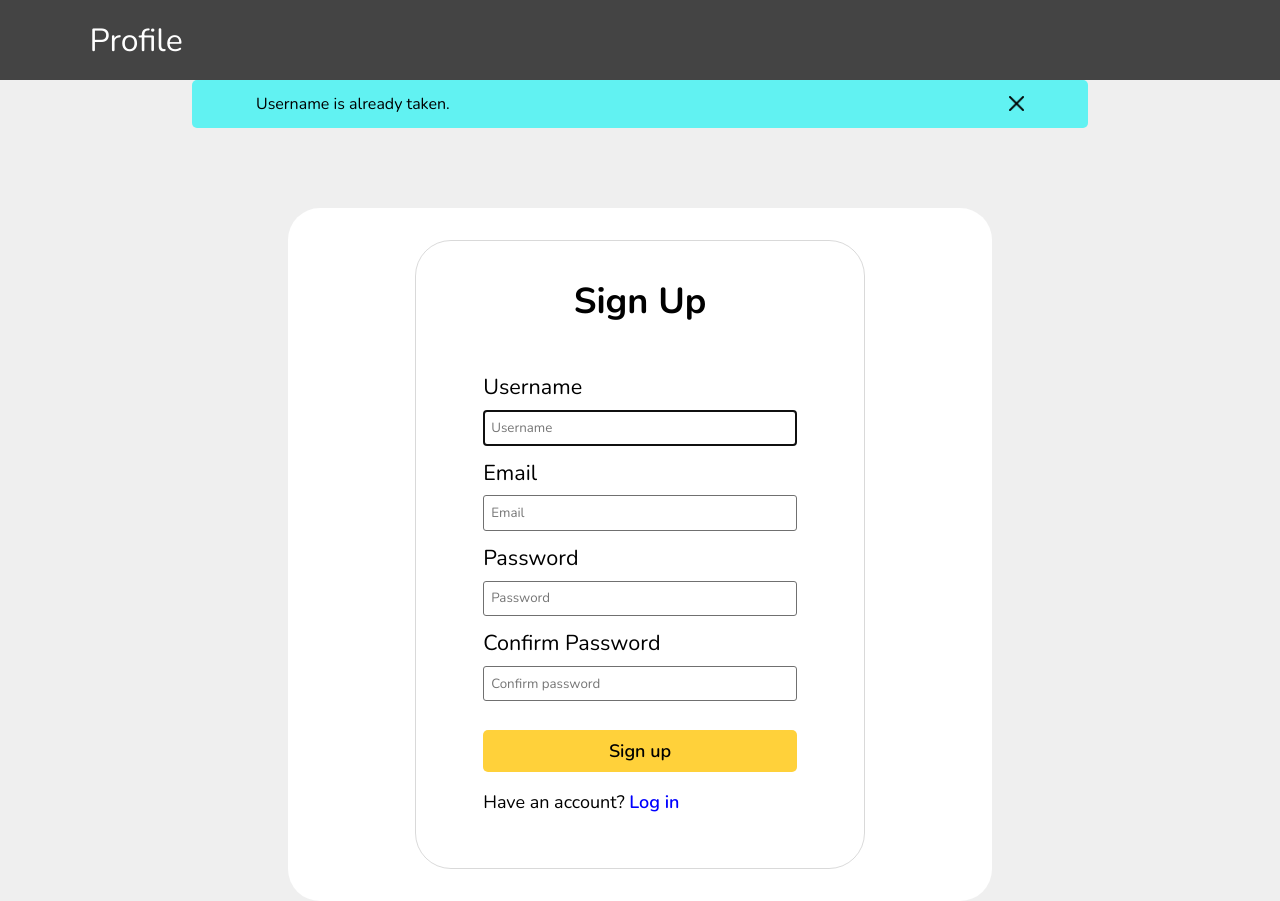
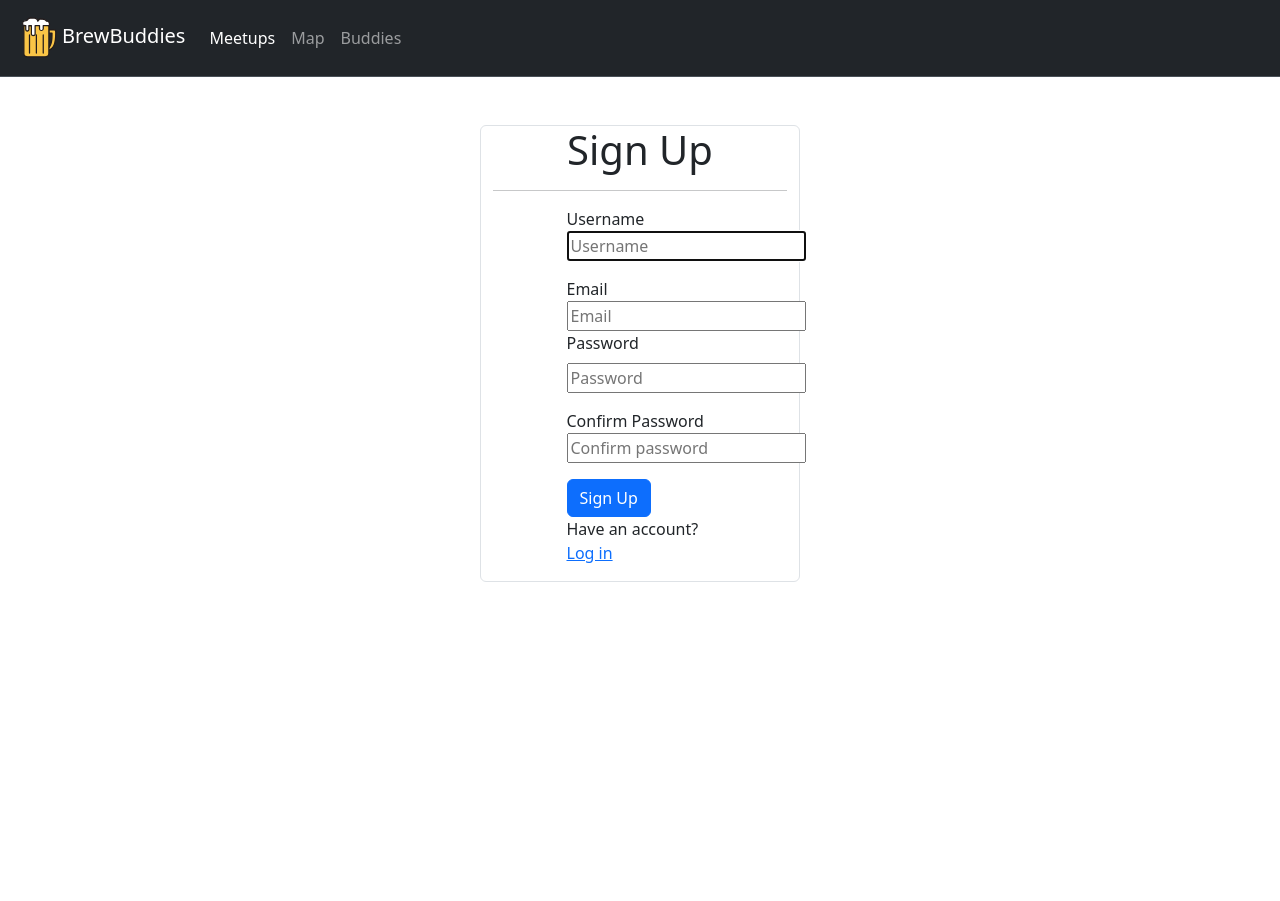
Before and after one commit to g0lubenk0/brewBuddies, a Django app: page /register/ in a window 1280 px wide. After the commit the page ends 582 px from the top, so only its background shows below. Run offline with Django 4.2, Linux system fonts and the light colour scheme.

Commit message:
update registration, logging in

```diff
--- /dev/null
+++ b/brewBuddies/profiles/templates/base.html
@@ -0,0 +1,53 @@
+{% load static %}
+<!DOCTYPE html>
+<html lang="en">
+<head>
+   <meta charset="UTF-8">
+   <meta name="viewport" content="width=device-width, initial-scale=1.0">
+   <title>{% block title %}Home{% endblock %}</title>
+   <!-- Add your CSS files here -->
+    <link href="https://cdn.jsdelivr.net/npm/bootstrap@5.3.2/dist/css/bootstrap.min.css" rel="stylesheet" integrity="sha384-T3c6CoIi6uLrA9TneNEoa7RxnatzjcDSCmG1MXxSR1GAsXEV/Dwwykc2MPK8M2HN" crossorigin="anonymous">
+    <link rel="icon" href="{% static "images/default.png" %}">
+    <link href="https://fonts.googleapis.com/css2?family=Nunito:ital,wght@0,200;0,300;0,400;0,600;0,700;0,800;0,900;1,200;1,300;1,400;1,600;1,700;1,800;1,900&display=swap" rel="stylesheet">
+
+</head>
+<body>
+   <header>
+    <nav class="navbar bg-dark border-bottom border-body navbar-expand-lg" data-bs-theme="dark">
+        <div class="container-fluid">
+            <a class="navbar-brand" href=""><img src="{% static 'images/default.svg'%}" style="height: 50px; width: 50px">BrewBuddies</a>
+          <button class="navbar-toggler" type="button" data-bs-toggle="collapse" data-bs-target="#navbarNavDropdown" aria-controls="navbarNavDropdown" aria-expanded="false" aria-label="Toggle navigation">
+            <span class="navbar-toggler-icon"></span>
+          </button>
+          <div class="collapse navbar-collapse" id="navbarNavDropdown">
+            <ul class="navbar-nav">
+              <li class="nav-item">
+                <a class="nav-link active" aria-current="page" href="#">Meetups</a>
+              </li>
+              <li class="nav-item">
+                <a class="nav-link" href="#">Map</a>
+              </li>
+              <li class="nav-item">
+                <a class="nav-link" href="#">Buddies</a>
+              </li>
+            </ul>
+          </div>
+        </div>
+        {% if user.is_authenticated %}
+        <a class="profile-icon-link-container" href="{% url "logout" %}">
+            <div class="header-logout">Logout</div>
+            </a>
+        {% endif %}
+      </nav>
+   </header>
+   <main class="main-container">
+       {% block content %}
+       {% endblock %}
+   </main>
+
+   <footer>
+       <!-- Add your footer content here -->
+   </footer>
+   <script src="https://cdn.jsdelivr.net/npm/bootstrap@5.3.2/dist/js/bootstrap.bundle.min.js" integrity="sha384-C6RzsynM9kWDrMNeT87bh95OGNyZPhcTNXj1NW7RuBCsyN/o0jlpcV8Qyq46cDfL" crossorigin="anonymous"></script>
+</body>
+</html>
--- a/brewBuddies/profiles/templates/profiles/register_page.html
+++ b/brewBuddies/profiles/templates/profiles/register_page.html
@@ -1,82 +1,41 @@
+{% extends 'base.html' %}
 {% load static %}
-<!doctype html>
-<html lang="en">
-  <head>
-    <!-- Required meta tags -->
-    <meta charset="utf-8">
-    <meta name="viewport" content="width=device-width, initial-scale=1, shrink-to-fit=no">
-
-
-    <link href="https://fonts.googleapis.com/css2?family=Nunito:ital,wght@0,200;0,300;0,400;0,600;0,700;0,800;0,900;1,200;1,300;1,400;1,600;1,700;1,800;1,900&display=swap" rel="stylesheet">
-
-    <link rel="stylesheet" href="{% static 'css/home.css' %}">
-    <link rel="stylesheet" href="{% static 'css/profile.css' %}">
-    <link rel="stylesheet" href="{% static 'css/register.css' %}">
-
-    <title>Regiser Page</title>
-  </head>
-  <body>
-
-    <header>
-        <nav class="navbar">
-            <a href="{% url "home" %}" class="logo">Profile</a>
-        </nav>
-    </header>
-
-
-    <div class="notification-container">
-        <div class="notification">
-            <p {% if message.tags %} class="{{ message.tags }}"{% endif %}>Username is already taken.</p>
-            <img id='cross' src="{% static 'images/close.png' %}" width="15px" height="15px" alt="">
-        </div>
-    </div>
-
-    <script>
-        var cross = document.getElementById('cross')
-        cross.addEventListener('click', ()=> {
-            document.getElementsByClassName('notification-container')[0].style.display = 'none';
-        })
-
-    </script>
-
-
+{% block content %}
   <main class="main-container">
-      <div class="container ">
-        <h1 class="signup-heading">Sign Up</h1>
-        <div class="user-content-container user-profile-form-container">
-          <form action="" method="POST">
-            {% csrf_token %}
-            <ul>
-              <li class="name">
-                  <label for="username">Username</label>
-                  {{form.username.errors}}
-                  {{form.username}}
-              </li>
-
-              <li class="email">
+      <div class="container w-25 mt-5 mx-auto border rounded">
+        <h1 class="signup-heading text-center">Sign Up</h1>
+        <hr>
+          <div class="user-content-container user-profile-form-container w-50 mx-auto">
+            <form action="" method="POST">
+              {% csrf_token %}
+              <div class="mb-3">
+                <label class="username">Username</label>
+                <br>
+                {{form.username}}
+              </div>
+              <div>
                 <label for="">Email</label>
+                <br>
                 {{form.email.errors}}
                 {{form.email}}
-              </li>
-
-              <li class="pass">
-                <label for="">Password</label>
+              </div>
+              <div class="mb-3 pass">
+                <label for="password" class="form-label">Password</label>
+                <br>
                 {{form.password1.errors}}
                 {{form.password1}}
-              </li>
-
-              <li class="confirm-pass">
-                <label for="">Confirm Password</label>
+              </div>
+              <div class="mb-3">
+                <label for="password">Confirm Password</label>
+                <br>
                 {{form.password2.errors}}
                 {{form.password2}}
-              </li>
+              </div>
+              <button class="btn btn-primary signup-button">Sign Up</button>
+              <p class="login-link">Have an account? <a href="{% url "login" %}">Log in</a></p>
+            </form>
 
-          </ul>
-
-          <button class="signup-button">Sign up</button>
-
-          <p class="login-link">Have an account? <a href="{% url "login" %}">Log in</a></p>
-      </div>
+          </div>
       </div>
   </main>
 
@@ -92,8 +51,4 @@
   id_password2.placeholder = 'Confirm password';
 
 </script>
-
-<script src="https://cdn.jsdelivr.net/npm/bootstrap@5.0.1/dist/js/bootstrap.min.js" integrity="undefined" crossorigin="anonymous"></script>
-
-</body>
-</html>
+{% endblock content %}
--- a/brewBuddies/profiles/views.py
+++ b/brewBuddies/profiles/views.py
@@ -9,7 +9,7 @@ from .decorators import unauthenticated_user
 
 @login_required(login_url='login')
 def index(request):
-    return render(request, 'profiles/home.html')
+    return render(request, 'profiles/profile.html')
 
 
 @login_required(login_url='login')
@@ -24,7 +24,7 @@ def profile(request):
     else:
         form = ProfileForm(instance=request.user.profile)
     context = {'form':form}
-    return render(request, 'profiles/profile.html', context)
+    return render(request, 'profiles/edit_profile.html', context)
 
 @unauthenticated_user
 def login_user(request):
@@ -50,11 +50,9 @@ def register_user(request):
         form = CreateUserForm(request.POST)
         if form.is_valid():
             form.save()
-            messages.info('Account is created.')
             return redirect('login')
         else:
             context = {'form':form}
-            messages.info('Invalid credentials.')
             return render(request, 'profiles/register_page.html', context)
 
     context = {'form':form}
--- a/brewBuddies/static/css/login.css
+++ b/brewBuddies/static/css/login.css
@@ -1,5 +1,7 @@
 .main-container {
-    width: 30%;
+    width: 100%;
+    display: flex;
+    justify-content: center;
 }
 
 .container {
```
Also changed, not shown: brewBuddies/profiles/templates/profiles/edit_profile.html (added, +32 -0 lines), brewBuddies/profiles/templates/profiles/home.html (deleted, +0 -54 lines), brewBuddies/profiles/templates/profiles/login_page.html (+21 -67 lines), brewBuddies/profiles/templates/profiles/profile.html (+16 -66 lines), brewBuddies/profiles/migrations/0002_alter_profile_profile_img.py (added).
